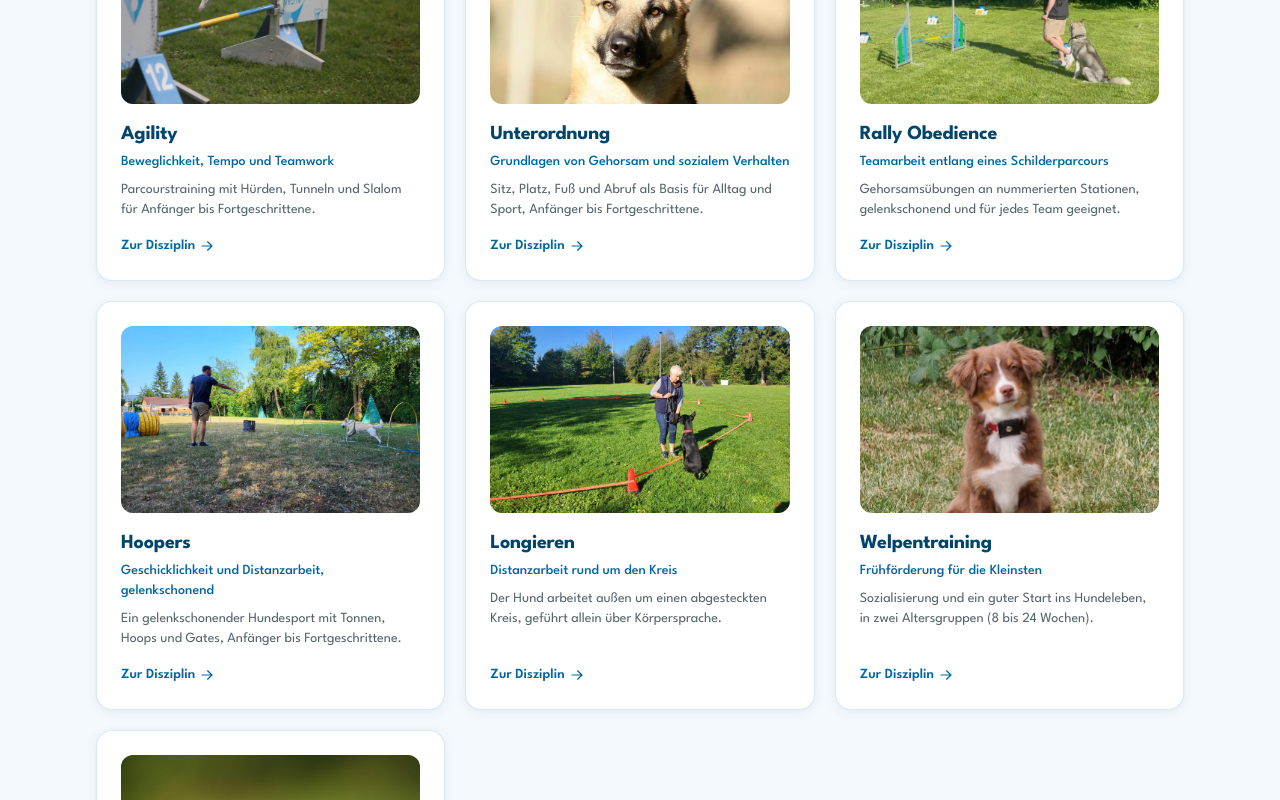
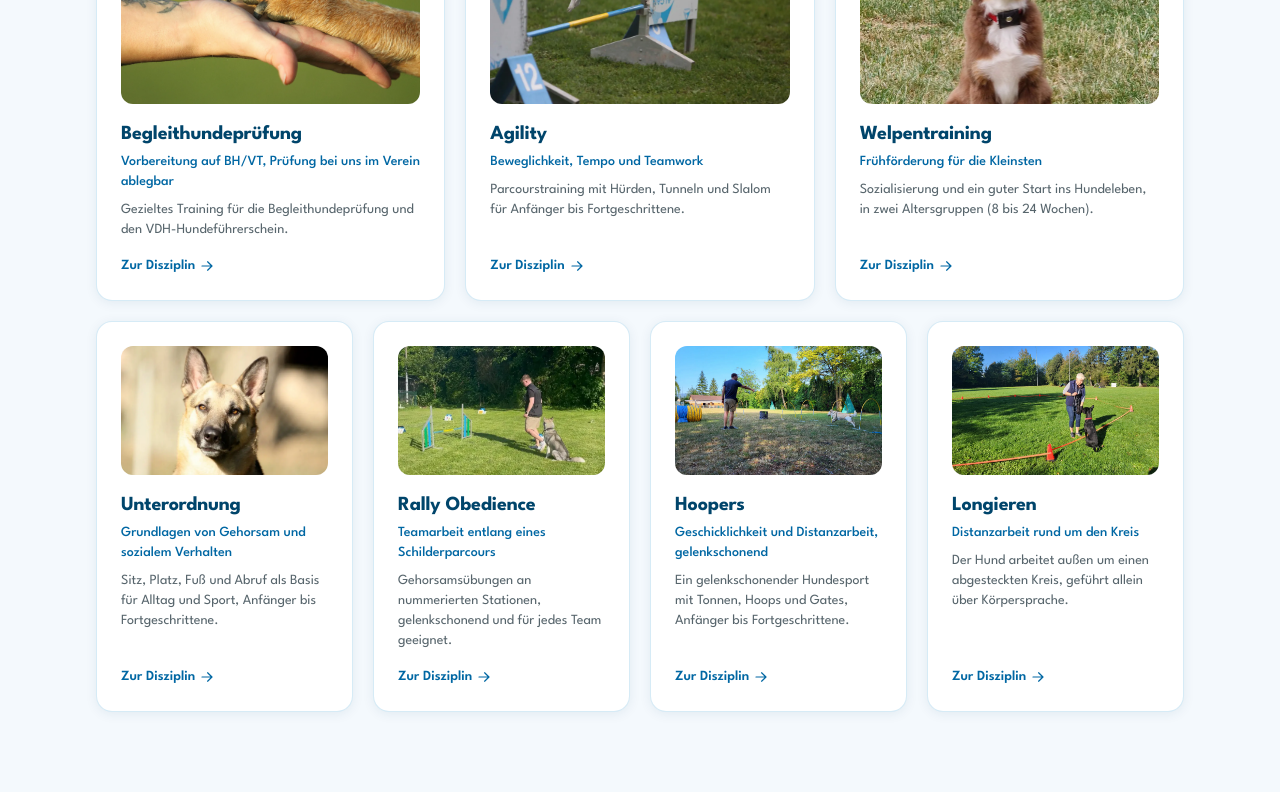
Before and after one commit to patricebender/SVHD, a Next.js app: page /trainingsangebote in a window 1280 px wide. Shown: the part 2600-3400 px from the top of the page. Built offline with nearby package versions, Linux system fonts and the light colour scheme.

Commit message:
feat: shared discipline gallery with 3/4 tile grid
Both galleries duplicated the same card markup in a uniform 3-col grid,
leaving a stranded card on laptop. Extract one DisciplineGallery and lay
it out on a 12-col grid: three featured disciplines on top, four below.

```diff
--- a/app/page.tsx
+++ b/app/page.tsx
@@ -1,7 +1,8 @@
 import Link from "next/link";
 import Image from "next/image";
 import { HeroVideo } from "@/components/hero-video";
-import { disciplines, news } from "@/lib/content";
+import { DisciplineGallery } from "@/components/discipline-gallery";
+import { news } from "@/lib/content";
 import { siteConfig } from "@/lib/site";
 
 export default function HomePage() {
@@ -143,34 +144,7 @@ export default function HomePage() {
               für jedes Team das passende Angebot.
             </p>
           </div>
-          <div className="grid gap-5 sm:grid-cols-2 lg:grid-cols-3">
-            {disciplines.map((d) => (
-              <Link
-                key={d.slug}
-                href={`/trainingsangebote/${d.slug}/`}
-                className="group card flex flex-col"
-              >
-                <div className="relative mb-4 aspect-[16/10] overflow-hidden rounded-xl">
-                  <Image
-                    src={d.image}
-                    alt={d.title}
-                    fill
-                    sizes="(min-width: 1024px) 33vw, (min-width: 640px) 50vw, 100vw"
-                    className="object-cover transition duration-300 group-hover:scale-105"
-                    style={{ objectPosition: d.imagePosition }}
-                  />
-                </div>
-                <h3 className="text-xl text-brand-dark">{d.title}</h3>
-                <p className="mt-2 flex-1 text-sm text-foreground/70">{d.summary}</p>
-                <span className="mt-4 inline-flex items-center gap-1 text-sm font-semibold text-brand">
-                  Mehr erfahren
-                  <svg className="h-4 w-4 transition group-hover:translate-x-1" viewBox="0 0 20 20" fill="currentColor">
-                    <path fillRule="evenodd" d="M3 10a.75.75 0 0 1 .75-.75h10.638L10.23 5.29a.75.75 0 1 1 1.04-1.08l5.5 5.25a.75.75 0 0 1 0 1.08l-5.5 5.25a.75.75 0 1 1-1.04-1.08l4.158-3.96H3.75A.75.75 0 0 1 3 10Z" clipRule="evenodd" />
-                  </svg>
-                </span>
-              </Link>
-            ))}
-          </div>
+          <DisciplineGallery />
         </div>
       </section>
 
--- a/app/trainingsangebote/page.tsx
+++ b/app/trainingsangebote/page.tsx
@@ -1,9 +1,8 @@
 import type { Metadata } from "next";
 import Link from "next/link";
-import Image from "next/image";
 import { PageHero } from "@/components/page-hero";
+import { DisciplineGallery } from "@/components/discipline-gallery";
 import {
-  disciplines,
   trainingSchedule,
   trainingNotice,
   trainingRequirements,
@@ -140,33 +139,8 @@ export default function TrainingsangebotePage() {
         <div className="container-page">
           <div className="eyebrow">Disziplinen</div>
           <h2 className="text-2xl lg:text-3xl">Unsere Angebote im Detail</h2>
-          <div className="mt-8 grid gap-5 sm:grid-cols-2 lg:grid-cols-3">
-            {disciplines.map((d) => (
-              <Link
-                key={d.slug}
-                href={`/trainingsangebote/${d.slug}/`}
-                className="group card flex flex-col"
-              >
-                <div className="relative mb-4 aspect-[16/10] overflow-hidden rounded-xl">
-                  <Image
-                    src={d.image}
-                    alt={d.title}
-                    fill
-                    className="object-cover transition duration-300 group-hover:scale-105"
-                    style={{ objectPosition: d.imagePosition }}
-                  />
-                </div>
-                <h3 className="text-xl text-brand-dark">{d.title}</h3>
-                <p className="mt-1 text-sm font-medium text-brand">{d.tagline}</p>
-                <p className="mt-2 flex-1 text-sm text-foreground/70">{d.summary}</p>
-                <span className="mt-4 inline-flex items-center gap-1 text-sm font-semibold text-brand">
-                  Zur Disziplin
-                  <svg className="h-4 w-4 transition group-hover:translate-x-1" viewBox="0 0 20 20" fill="currentColor">
-                    <path fillRule="evenodd" d="M3 10a.75.75 0 0 1 .75-.75h10.638L10.23 5.29a.75.75 0 1 1 1.04-1.08l5.5 5.25a.75.75 0 0 1 0 1.08l-5.5 5.25a.75.75 0 1 1-1.04-1.08l4.158-3.96H3.75A.75.75 0 0 1 3 10Z" clipRule="evenodd" />
-                  </svg>
-                </span>
-              </Link>
-            ))}
+          <div className="mt-8">
+            <DisciplineGallery showTagline cta="Zur Disziplin" />
           </div>
         </div>
       </section>
--- /dev/null
+++ b/components/discipline-gallery.tsx
@@ -0,0 +1,64 @@
+import Link from "next/link";
+import Image from "next/image";
+import { disciplines } from "@/lib/content";
+
+type DisciplineGalleryProps = {
+  /** Show each discipline's tagline below the title. */
+  showTagline?: boolean;
+  /** Label for the link at the bottom of each card. */
+  cta?: string;
+};
+
+// Explicit gallery order (independent of the nav/sitemap order in lib/content):
+// three featured disciplines on top, the rest below. On lg the tiles sit on a
+// 12-column grid so each row fills edge-to-edge (3×4 on top, 4×3 below).
+const topSlugs = ["begleithundepruefung", "agility", "welpentraining"];
+const bySlug = new Map(disciplines.map((d) => [d.slug, d]));
+const topRow = topSlugs.map((slug) => bySlug.get(slug)!);
+const bottomRow = disciplines.filter((d) => !topSlugs.includes(d.slug));
+const ordered = [...topRow, ...bottomRow];
+const topCount = topRow.length;
+
+/**
+ * Gallery of all disciplines, shared between the home page and the trainings
+ * page. Uniform tile heights (fixed image crop); a 12-column grid puts three
+ * featured disciplines on top and the remaining four on the second row.
+ */
+export function DisciplineGallery({
+  showTagline = false,
+  cta = "Mehr erfahren",
+}: DisciplineGalleryProps) {
+  return (
+    <div className="grid gap-5 sm:grid-cols-2 lg:grid-cols-12">
+      {ordered.map((d, i) => (
+        <Link
+          key={d.slug}
+          href={`/trainingsangebote/${d.slug}/`}
+          className={`group card flex flex-col ${i < topCount ? "lg:col-span-4" : "lg:col-span-3"}`}
+        >
+          <div className="relative mb-4 aspect-[16/10] overflow-hidden rounded-xl">
+            <Image
+              src={d.image}
+              alt={d.title}
+              fill
+              sizes="(min-width: 1024px) 33vw, (min-width: 640px) 50vw, 100vw"
+              className="object-cover transition duration-300 group-hover:scale-105"
+              style={{ objectPosition: d.imagePosition }}
+            />
+          </div>
+          <h3 className="text-xl text-brand-dark">{d.title}</h3>
+          {showTagline && (
+            <p className="mt-1 text-sm font-medium text-brand">{d.tagline}</p>
+          )}
+          <p className="mt-2 flex-1 text-sm text-foreground/70">{d.summary}</p>
+          <span className="mt-4 inline-flex items-center gap-1 text-sm font-semibold text-brand">
+            {cta}
+            <svg className="h-4 w-4 transition group-hover:translate-x-1" viewBox="0 0 20 20" fill="currentColor">
+              <path fillRule="evenodd" d="M3 10a.75.75 0 0 1 .75-.75h10.638L10.23 5.29a.75.75 0 1 1 1.04-1.08l5.5 5.25a.75.75 0 0 1 0 1.08l-5.5 5.25a.75.75 0 1 1-1.04-1.08l4.158-3.96H3.75A.75.75 0 0 1 3 10Z" clipRule="evenodd" />
+            </svg>
+          </span>
+        </Link>
+      ))}
+    </div>
+  );
+}
```
